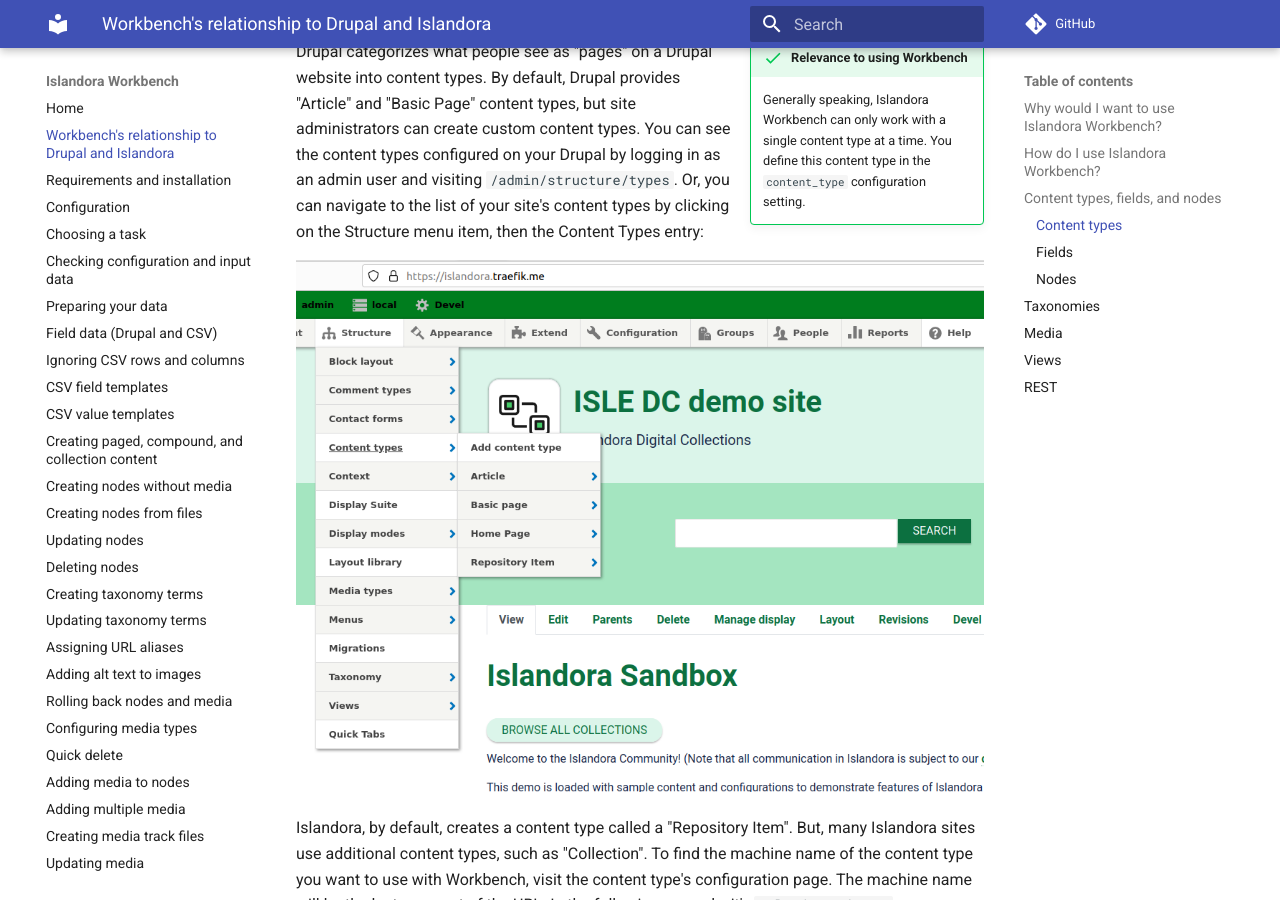
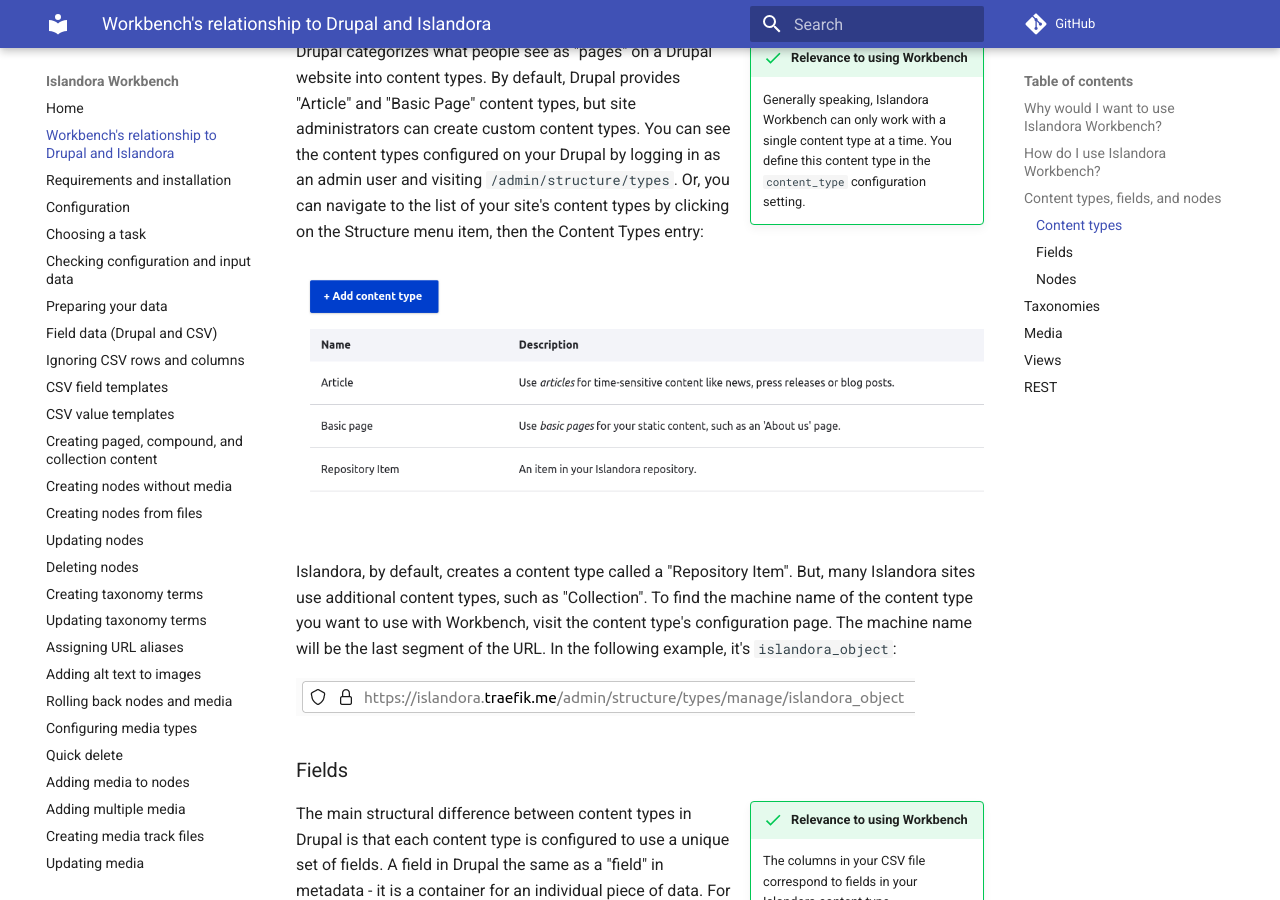
Before and after one commit to mjordan/islandora_workbench_docs, an MkDocs documentation site: the page built from docs/drupal_and_workbench.md, in a window 1280 px wide and 900 px high, scrolled down 1916 px. Built offline with MkDocs 1.6.1 and Material for MkDocs 9.7.7, drawn with Linux system fonts in a browser that asks for light colours; comment, search, counter and statistics services are not loaded.

Commit message:
Resolved Workbench issue 735.

```diff
--- a/docs/drupal_and_workbench.md
+++ b/docs/drupal_and_workbench.md
@@ -59,7 +59,7 @@
 
 Drupal categorizes what people see as "pages" on a Drupal website into content types. By default, Drupal provides "Article" and "Basic Page" content types, but site administrators can create custom content types. You can see the content types configured on your Drupal by logging in as an admin user and visiting `/admin/structure/types`. Or, you can navigate to the list of your site's content types by clicking on the Structure menu item, then the Content Types entry:
 
-![ISLE default content types](images/ISLE_DC_demo_content_types.png)
+![Starter site content types](images/starter_site_content_types.png)
 
 Islandora, by default, creates a content type called a "Repository Item". But, many Islandora sites use additional content types, such as "Collection". To find the machine name of the content type you want to use with Workbench, visit the content type's configuration page. The machine name will be the last segment of the URL. In the following example, it's `islandora_object`:
 
```
Also changed, not shown: docs/changelog.md (+1 -0 lines), docs/images/ISLE_DC_demo_content_types.png (deleted), docs/images/starter_site_content_types.png (added).
